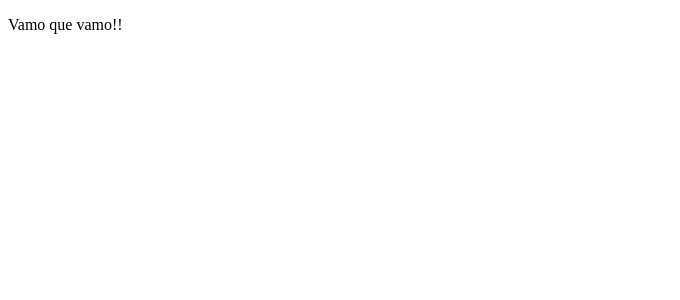
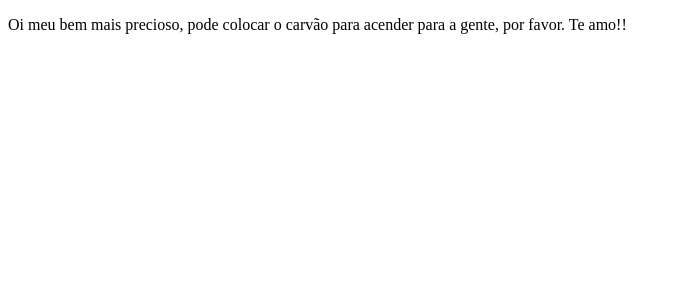
Before and after one commit to GustavoCavalcant/Clone-tabnews, a Next.js app: page / in a window 1280 px wide. Shown: the top 300 px of the page, without its empty margins (0-680 px from the left). Built offline with nearby package versions, Linux system fonts and the light colour scheme.

Commit message:
Alterando mensagem para Isabella

```diff
--- a/pages/index.js
+++ b/pages/index.js
@@ -1,5 +1,5 @@
 function Home() {
-    return <p>Vamo que vamo!!</p>
+    return <p>Oi meu bem mais precioso, pode colocar o carvão para acender para a gente, por favor. Te amo!!</p>
 }
 
 export default Home;
```
